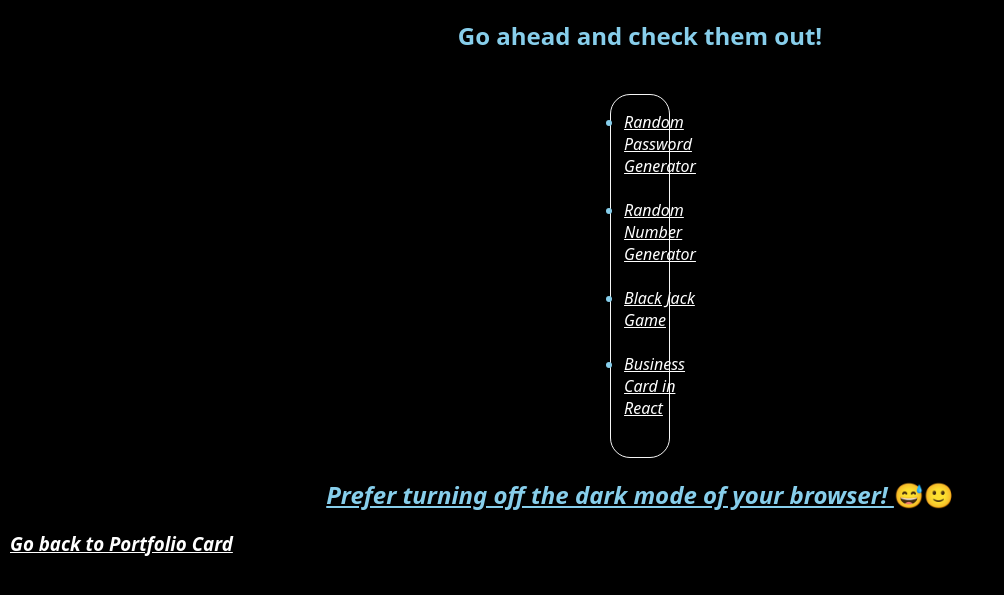
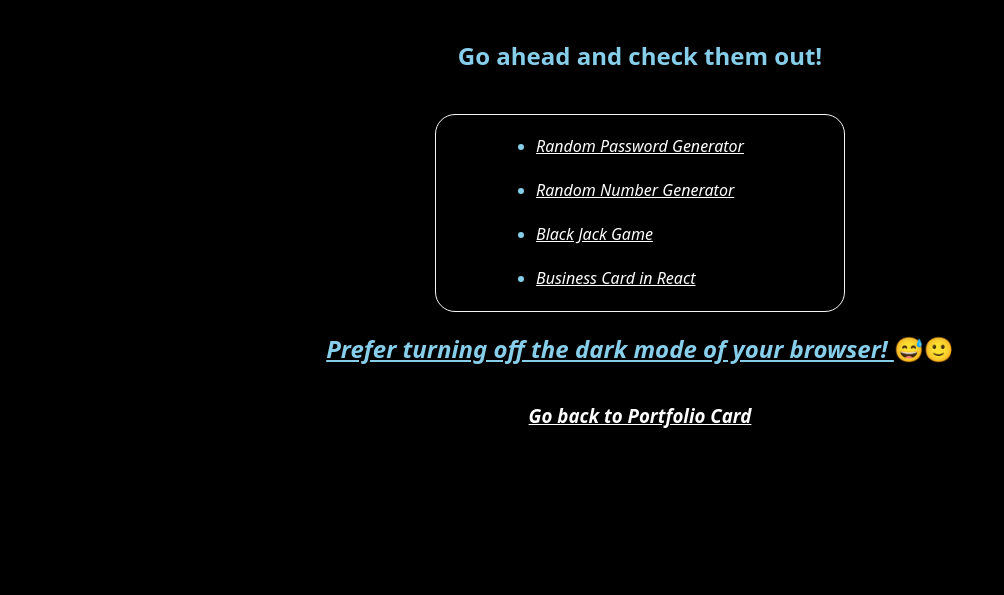
Before and after one commit to jainam03/Portfolio-Card, a plain HTML site: page projects.html in a window 1280 px wide. Shown: the part 77-672 px from the top of the page, without its empty margins (0-1004 px from the left). Drawn offline with Linux system fonts and the light colour scheme.

Commit message:
some improvements

```diff
--- a/projects.html
+++ b/projects.html
@@ -4,6 +4,7 @@
     <meta charset="UTF-8">
     <meta http-equiv="X-UA-Compatible" content="IE=edge">
     <meta name="viewport" content="width=device-width, initial-scale=1.0">
+    <link rel="shortcut icon" href="./download.png">
     <title>My Projects</title>
 </head>
 <body>
@@ -18,13 +19,26 @@
             color: skyblue;
 
             font-family: system-ui, -apple-system, BlinkMacSystemFont, 'Segoe UI', Roboto, Oxygen, Ubuntu, Cantarell, 'Open Sans', 'Helvetica Neue', sans-serif;
+
+            display: flex;
+            flex-direction: column;
+            justify-content: center;
+            align-items: center;
         }
 
-        body > h1 {
+        /*body > h1 {
             text-align: center;
         }
         body > h2 {
             text-align: center;
+        }
+        body > h3 {
+            text-align: center;
+        }*/
+
+        ul {
+            padding: 0;
+            margin: 0;
         }
 
         a {
@@ -32,9 +46,11 @@
         }
 
         .project-links {
-            padding: 0;
-            margin-left: 600px;
-            margin-right: 600px;
+            padding-top: 20px;
+            padding-right: 100px;
+            padding-left: 100px;
+            /*margin-left: 300px;
+            margin-right: 300px;*/
 
 
             display: flex;
--- a/style.css
+++ b/style.css
@@ -32,7 +32,7 @@ body > h2 {
     width: 550px;
     height: 600px;
 
-    /*border: 2px solid white;*/
+    border: 1px solid white;
 
     border-radius: 1rem;
 
```
Also changed, not shown: index.html (+1 -0 lines), download.png (added), id-card.png (added).
